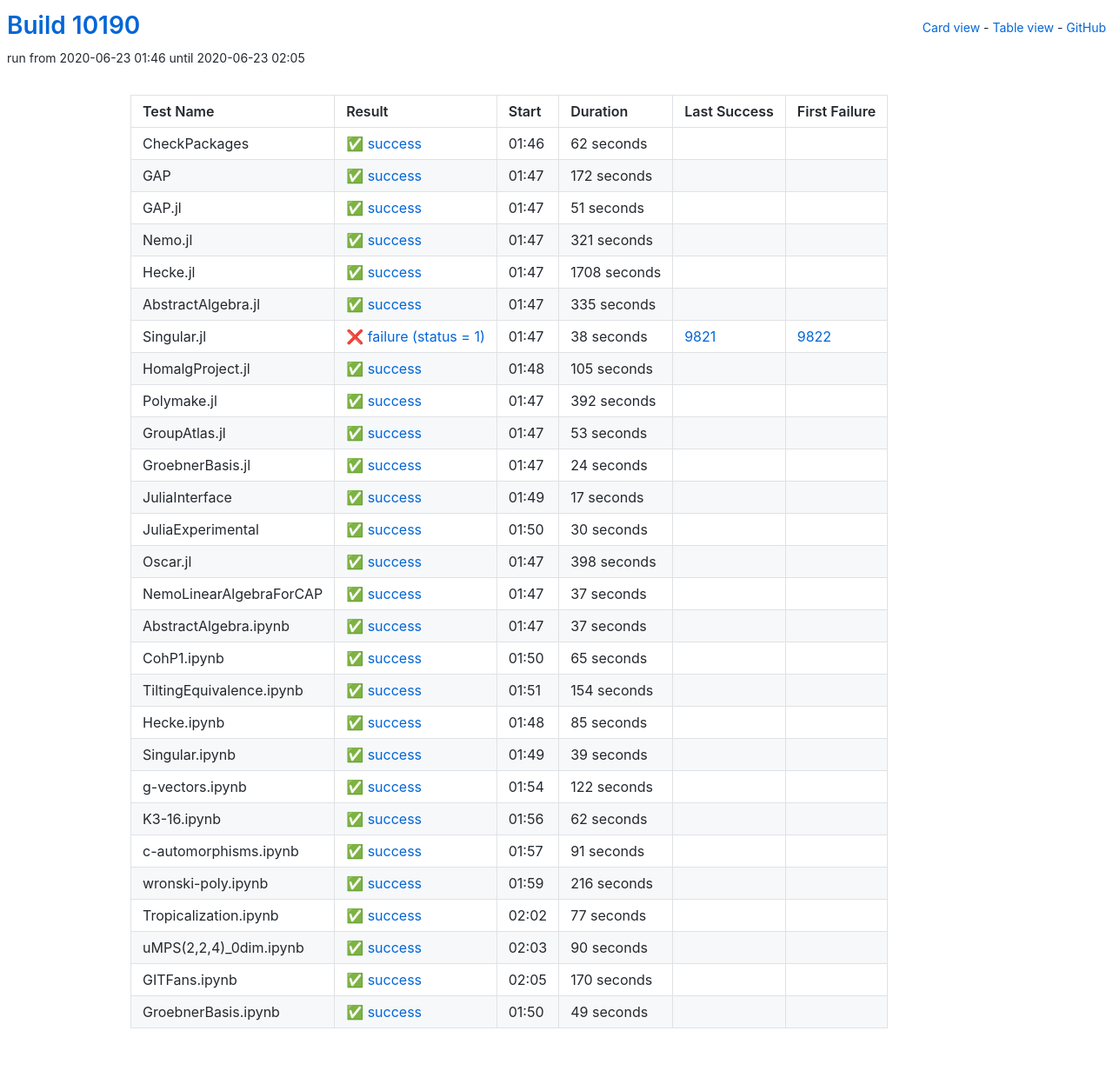
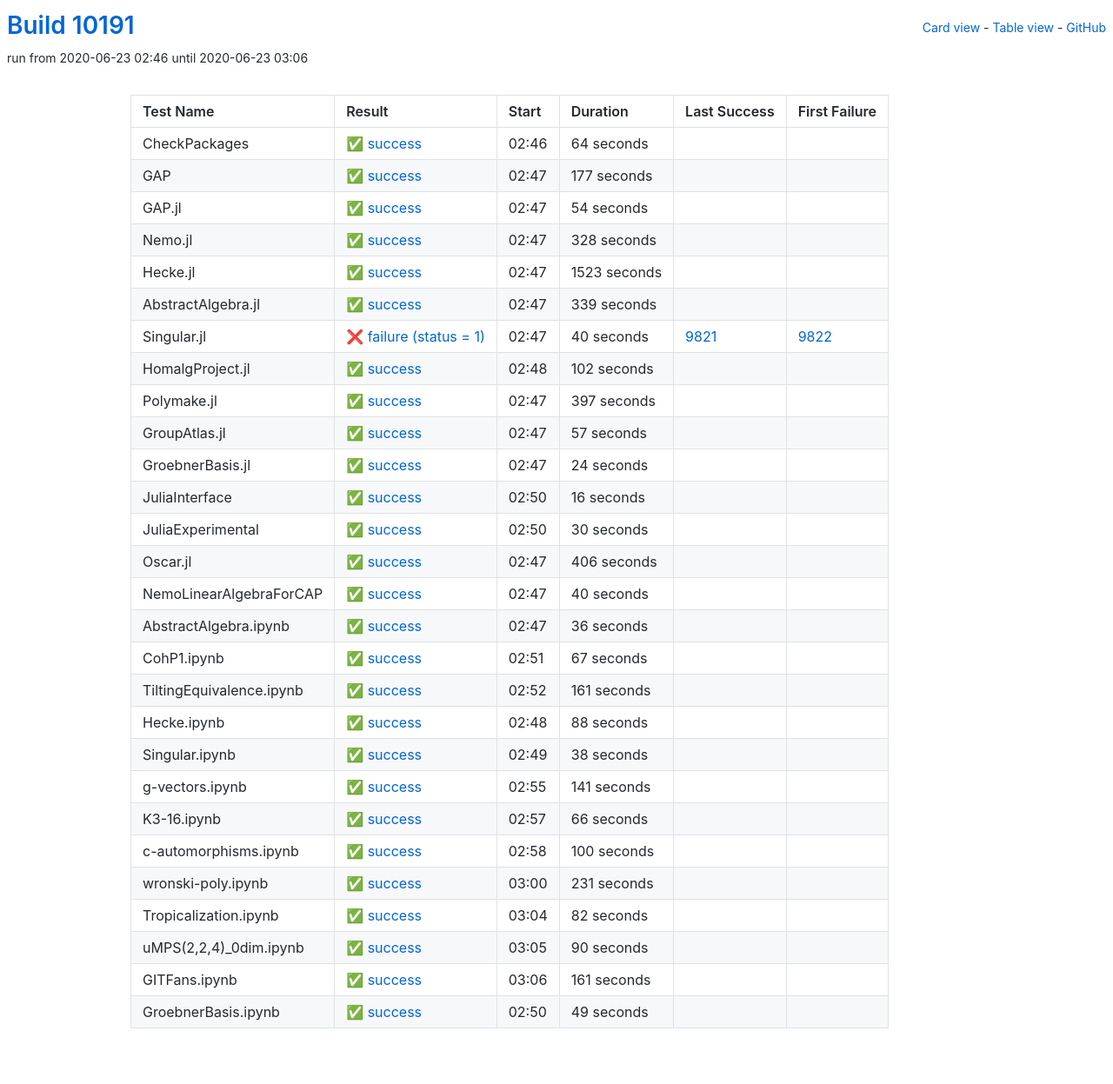
Before and after one commit to oscar-system/oscar-ci-status, a Jekyll site: the page built from table.html, in a window 1280 px wide. Shown: the whole page at 87% size. Built offline with Jekyll 4.4.1, drawn with Linux system fonts in a browser that asks for light colours.

Commit message:
Build #10191

```diff
--- a/_data/ci.yml
+++ b/_data/ci.yml
@@ -1,6 +1,6 @@
 ---
-build: 10190
-build_url: https://oscarci.mathematik.uni-kl.de/job/oscar/10190/
+build: 10191
+build_url: https://oscarci.mathematik.uni-kl.de/job/oscar/10191/
 job: oscar
 organization: oscar-system
 repo: oscar-ci-status
@@ -8,128 +8,128 @@
 tests:
 - name: CheckPackages
   id: checkpackages
-  log: https://oscarci.mathematik.uni-kl.de/job/oscar/10190/artifact/logs/build-10190/CheckPackages.log
-  start: 2020-06-23 01:46
+  log: https://oscarci.mathematik.uni-kl.de/job/oscar/10191/artifact/logs/build-10191/CheckPackages.log
+  start: 2020-06-23 02:46
   success: true
   exitcode: 0
   status: success
-  duration: 62
+  duration: 64
   last_success: false
   last_success_url:
   first_failure: false
   first_failure_url:
 - name: GAP
   id: gap
-  log: https://oscarci.mathematik.uni-kl.de/job/oscar/10190/artifact/logs/build-10190/GAP.log
-  start: 2020-06-23 01:47
+  log: https://oscarci.mathematik.uni-kl.de/job/oscar/10191/artifact/logs/build-10191/GAP.log
+  start: 2020-06-23 02:47
   success: true
   exitcode: 0
   status: success
-  duration: 172
+  duration: 177
   last_success: false
   last_success_url:
   first_failure: false
   first_failure_url:
 - name: GAP.jl
   id: gap-jl
-  log: https://oscarci.mathematik.uni-kl.de/job/oscar/10190/artifact/logs/build-10190/GAP.jl.log
-  start: 2020-06-23 01:47
+  log: https://oscarci.mathematik.uni-kl.de/job/oscar/10191/artifact/logs/build-10191/GAP.jl.log
+  start: 2020-06-23 02:47
   success: true
   exitcode: 0
   status: success
-  duration: 51
+  duration: 54
   last_success: false
   last_success_url:
   first_failure: false
   first_failure_url:
 - name: Nemo.jl
   id: nemo-jl
-  log: https://oscarci.mathematik.uni-kl.de/job/oscar/10190/artifact/logs/build-10190/Nemo.jl.log
-  start: 2020-06-23 01:47
+  log: https://oscarci.mathematik.uni-kl.de/job/oscar/10191/artifact/logs/build-10191/Nemo.jl.log
+  start: 2020-06-23 02:47
   success: true
   exitcode: 0
   status: success
-  duration: 321
+  duration: 328
   last_success: false
   last_success_url:
   first_failure: false
   first_failure_url:
 - name: Hecke.jl
   id: hecke-jl
-  log: https://oscarci.mathematik.uni-kl.de/job/oscar/10190/artifact/logs/build-10190/Hecke.jl.log
-  start: 2020-06-23 01:47
+  log: https://oscarci.mathematik.uni-kl.de/job/oscar/10191/artifact/logs/build-10191/Hecke.jl.log
+  start: 2020-06-23 02:47
   success: true
   exitcode: 0
   status: success
-  duration: 1708
+  duration: 1523
   last_success: false
   last_success_url:
   first_failure: false
   first_failure_url:
 - name: AbstractAlgebra.jl
   id: abstractalgebra-jl
-  log: https://oscarci.mathematik.uni-kl.de/job/oscar/10190/artifact/logs/build-10190/AbstractAlgebra.jl.log
-  start: 2020-06-23 01:47
+  log: https://oscarci.mathematik.uni-kl.de/job/oscar/10191/artifact/logs/build-10191/AbstractAlgebra.jl.log
+  start: 2020-06-23 02:47
   success: true
   exitcode: 0
   status: success
-  duration: 335
+  duration: 339
   last_success: false
   last_success_url:
   first_failure: false
   first_failure_url:
 - name: Singular.jl
   id: singular-jl
-  log: https://oscarci.mathematik.uni-kl.de/job/oscar/10190/artifact/logs/build-10190/Singular.jl.log
-  start: 2020-06-23 01:47
+  log: https://oscarci.mathematik.uni-kl.de/job/oscar/10191/artifact/logs/build-10191/Singular.jl.log
+  start: 2020-06-23 02:47
   success: false
   exitcode: 1
   status: failure
-  duration: 38
+  duration: 40
   last_success: 9821
   last_success_url: https://oscarci.mathematik.uni-kl.de/job/oscar/9821/
   first_failure: 9822
   first_failure_url: https://oscarci.mathematik.uni-kl.de/job/oscar/9822/
 - name: HomalgProject.jl
   id: homalgproject-jl
-  log: https://oscarci.mathematik.uni-kl.de/job/oscar/10190/artifact/logs/build-10190/HomalgProject.jl.log
-  start: 2020-06-23 01:48
+  log: https://oscarci.mathematik.uni-kl.de/job/oscar/10191/artifact/logs/build-10191/HomalgProject.jl.log
+  start: 2020-06-23 02:48
   success: true
   exitcode: 0
   status: success
-  duration: 105
+  duration: 102
   last_success: false
   last_success_url:
   first_failure: false
   first_failure_url:
 - name: Polymake.jl
   id: polymake-jl
-  log: https://oscarci.mathematik.uni-kl.de/job/oscar/10190/artifact/logs/build-10190/Polymake.jl.log
-  start: 2020-06-23 01:47
+  log: https://oscarci.mathematik.uni-kl.de/job/oscar/10191/artifact/logs/build-10191/Polymake.jl.log
+  start: 2020-06-23 02:47
   success: true
   exitcode: 0
   status: success
-  duration: 392
+  duration: 397
   last_success: false
   last_success_url:
   first_failure: false
   first_failure_url:
 - name: GroupAtlas.jl
   id: groupatlas-jl
-  log: https://oscarci.mathematik.uni-kl.de/job/oscar/10190/artifact/logs/build-10190/GroupAtlas.jl.log
-  start: 2020-06-23 01:47
+  log: https://oscarci.mathematik.uni-kl.de/job/oscar/10191/artifact/logs/build-10191/GroupAtlas.jl.log
+  start: 2020-06-23 02:47
   success: true
   exitcode: 0
   status: success
-  duration: 53
+  duration: 57
   last_success: false
   last_success_url:
   first_failure: false
   first_failure_url:
 - name: GroebnerBasis.jl
   id: groebnerbasis-jl
-  log: https://oscarci.mathematik.uni-kl.de/job/oscar/10190/artifact/logs/build-10190/GroebnerBasis.jl.log
-  start: 2020-06-23 01:47
+  log: https://oscarci.mathematik.uni-kl.de/job/oscar/10191/artifact/logs/build-10191/GroebnerBasis.jl.log
+  start: 2020-06-23 02:47
   success: true
   exitcode: 0
   status: success
@@ -140,20 +140,20 @@
   first_failure_url:
 - name: JuliaInterface
   id: juliainterface
-  log: https://oscarci.mathematik.uni-kl.de/job/oscar/10190/artifact/logs/build-10190/JuliaInterface.log
-  start: 2020-06-23 01:49
+  log: https://oscarci.mathematik.uni-kl.de/job/oscar/10191/artifact/logs/build-10191/JuliaInterface.log
+  start: 2020-06-23 02:50
   success: true
   exitcode: 0
   status: success
-  duration: 17
+  duration: 16
   last_success: false
   last_success_url:
   first_failure: false
   first_failure_url:
 - name: JuliaExperimental
   id: juliaexperimental
-  log: https://oscarci.mathematik.uni-kl.de/job/oscar/10190/artifact/logs/build-10190/JuliaExperimental.log
-  start: 2020-06-23 01:50
+  log: https://oscarci.mathematik.uni-kl.de/job/oscar/10191/artifact/logs/build-10191/JuliaExperimental.log
+  start: 2020-06-23 02:50
   success: true
   exitcode: 0
   status: success
@@ -164,152 +164,152 @@
   first_failure_url:
 - name: Oscar.jl
   id: oscar-jl
-  log: https://oscarci.mathematik.uni-kl.de/job/oscar/10190/artifact/logs/build-10190/Oscar.jl.log
-  start: 2020-06-23 01:47
+  log: https://oscarci.mathematik.uni-kl.de/job/oscar/10191/artifact/logs/build-10191/Oscar.jl.log
+  start: 2020-06-23 02:47
   success: true
   exitcode: 0
   status: success
-  duration: 398
+  duration: 406
   last_success: false
   last_success_url:
   first_failure: false
   first_failure_url:
 - name: NemoLinearAlgebraForCAP
   id: nemolinearalgebraforcap
-  log: https://oscarci.mathematik.uni-kl.de/job/oscar/10190/artifact/logs/build-10190/NemoLinearAlgebraForCAP.log
-  start: 2020-06-23 01:47
+  log: https://oscarci.mathematik.uni-kl.de/job/oscar/10191/artifact/logs/build-10191/NemoLinearAlgebraForCAP.log
+  start: 2020-06-23 02:47
   success: true
   exitcode: 0
   status: success
-  duration: 37
+  duration: 40
   last_success: false
   last_success_url:
   first_failure: false
   first_failure_url:
 - name: AbstractAlgebra.ipynb
   id: abstractalgebra-ipynb
-  log: https://oscarci.mathematik.uni-kl.de/job/oscar/10190/artifact/logs/build-10190/AbstractAlgebra.ipynb.log
-  start: 2020-06-23 01:47
+  log: https://oscarci.mathematik.uni-kl.de/job/oscar/10191/artifact/logs/build-10191/AbstractAlgebra.ipynb.log
+  start: 2020-06-23 02:47
   success: true
   exitcode: 0
   status: success
-  duration: 37
+  duration: 36
   last_success: false
   last_success_url:
   first_failure: false
   first_failure_url:
 - name: CohP1.ipynb
   id: cohp1-ipynb
-  log: https://oscarci.mathematik.uni-kl.de/job/oscar/10190/artifact/logs/build-10190/CohP1.ipynb.log
-  start: 2020-06-23 01:50
+  log: https://oscarci.mathematik.uni-kl.de/job/oscar/10191/artifact/logs/build-10191/CohP1.ipynb.log
+  start: 2020-06-23 02:51
   success: true
   exitcode: 0
   status: success
-  duration: 65
+  duration: 67
   last_success: false
   last_success_url:
   first_failure: false
   first_failure_url:
 - name: TiltingEquivalence.ipynb
   id: tiltingequivalence-ipynb
-  log: https://oscarci.mathematik.uni-kl.de/job/oscar/10190/artifact/logs/build-10190/TiltingEquivalence.ipynb.log
-  start: 2020-06-23 01:51
+  log: https://oscarci.mathematik.uni-kl.de/job/oscar/10191/artifact/logs/build-10191/TiltingEquivalence.ipynb.log
+  start: 2020-06-23 02:52
   success: true
   exitcode: 0
   status: success
-  duration: 154
+  duration: 161
   last_success: false
   last_success_url:
   first_failure: false
   first_failure_url:
 - name: Hecke.ipynb
   id: hecke-ipynb
-  log: https://oscarci.mathematik.uni-kl.de/job/oscar/10190/artifact/logs/build-10190/Hecke.ipynb.log
-  start: 2020-06-23 01:48
+  log: https://oscarci.mathematik.uni-kl.de/job/oscar/10191/artifact/logs/build-10191/Hecke.ipynb.log
+  start: 2020-06-23 02:48
   success: true
   exitcode: 0
   status: success
-  duration: 85
+  duration: 88
   last_success: false
   last_success_url:
   first_failure: false
   first_failure_url:
 - name: Singular.ipynb
   id: singular-ipynb
-  log: https://oscarci.mathematik.uni-kl.de/job/oscar/10190/artifact/logs/build-10190/Singular.ipynb.log
-  start: 2020-06-23 01:49
+  log: https://oscarci.mathematik.uni-kl.de/job/oscar/10191/artifact/logs/build-10191/Singular.ipynb.log
+  start: 2020-06-23 02:49
   success: true
   exitcode: 0
   status: success
-  duration: 39
+  duration: 38
   last_success: false
   last_success_url:
   first_failure: false
   first_failure_url:
 - name: g-vectors.ipynb
   id: g-vectors-ipynb
-  log: https://oscarci.mathematik.uni-kl.de/job/oscar/10190/artifact/logs/build-10190/g-vectors.ipynb.log
-  start: 2020-06-23 01:54
+  log: https://oscarci.mathematik.uni-kl.de/job/oscar/10191/artifact/logs/build-10191/g-vectors.ipynb.log
+  start: 2020-06-23 02:55
   success: true
   exitcode: 0
   status: success
-  duration: 122
+  duration: 141
   last_success: false
   last_success_url:
   first_failure: false
   first_failure_url:
 - name: K3-16.ipynb
   id: k3-16-ipynb
-  log: https://oscarci.mathematik.uni-kl.de/job/oscar/10190/artifact/logs/build-10190/K3-16.ipynb.log
-  start: 2020-06-23 01:56
+  log: https://oscarci.mathematik.uni-kl.de/job/oscar/10191/artifact/logs/build-10191/K3-16.ipynb.log
+  start: 2020-06-23 02:57
   success: true
   exitcode: 0
   status: success
-  duration: 62
+  duration: 66
   last_success: false
   last_success_url:
   first_failure: false
   first_failure_url:
 - name: c-automorphisms.ipynb
   id: c-automorphisms-ipynb
-  log: https://oscarci.mathematik.uni-kl.de/job/oscar/10190/artifact/logs/build-10190/c-automorphisms.ipynb.log
-  start: 2020-06-23 01:57
+  log: https://oscarci.mathematik.uni-kl.de/job/oscar/10191/artifact/logs/build-10191/c-automorphisms.ipynb.log
+  start: 2020-06-23 02:58
   success: true
   exitcode: 0
   status: success
-  duration: 91
+  duration: 100
   last_success: false
   last_success_url:
   first_failure: false
   first_failure_url:
 - name: wronski-poly.ipynb
   id: wronski-poly-ipynb
-  log: https://oscarci.mathematik.uni-kl.de/job/oscar/10190/artifact/logs/build-10190/wronski-poly.ipynb.log
-  start: 2020-06-23 01:59
+  log: https://oscarci.mathematik.uni-kl.de/job/oscar/10191/artifact/logs/build-10191/wronski-poly.ipynb.log
+  start: 2020-06-23 03:00
   success: true
   exitcode: 0
   status: success
-  duration: 216
+  duration: 231
   last_success: false
   last_success_url:
   first_failure: false
   first_failure_url:
 - name: Tropicalization.ipynb
   id: tropicalization-ipynb
-  log: https://oscarci.mathematik.uni-kl.de/job/oscar/10190/artifact/logs/build-10190/Tropicalization.ipynb.log
-  start: 2020-06-23 02:02
+  log: https://oscarci.mathematik.uni-kl.de/job/oscar/10191/artifact/logs/build-10191/Tropicalization.ipynb.log
+  start: 2020-06-23 03:04
   success: true
   exitcode: 0
   status: success
-  duration: 77
+  duration: 82
   last_success: false
   last_success_url:
   first_failure: false
   first_failure_url:
 - name: uMPS(2,2,4)_0dim.ipynb
   id: umps-2-2-4-0dim-ipynb
-  log: https://oscarci.mathematik.uni-kl.de/job/oscar/10190/artifact/logs/build-10190/uMPS-2-2-4-_0dim.ipynb.log
-  start: 2020-06-23 02:03
+  log: https://oscarci.mathematik.uni-kl.de/job/oscar/10191/artifact/logs/build-10191/uMPS-2-2-4-_0dim.ipynb.log
+  start: 2020-06-23 03:05
   success: true
   exitcode: 0
   status: success
@@ -320,20 +320,20 @@
   first_failure_url:
 - name: GITFans.ipynb
   id: gitfans-ipynb
-  log: https://oscarci.mathematik.uni-kl.de/job/oscar/10190/artifact/logs/build-10190/GITFans.ipynb.log
-  start: 2020-06-23 02:05
+  log: https://oscarci.mathematik.uni-kl.de/job/oscar/10191/artifact/logs/build-10191/GITFans.ipynb.log
+  start: 2020-06-23 03:06
   success: true
   exitcode: 0
   status: success
-  duration: 170
+  duration: 161
   last_success: false
   last_success_url:
   first_failure: false
   first_failure_url:
 - name: GroebnerBasis.ipynb
   id: groebnerbasis-ipynb
-  log: https://oscarci.mathematik.uni-kl.de/job/oscar/10190/artifact/logs/build-10190/GroebnerBasis.ipynb.log
-  start: 2020-06-23 01:50
+  log: https://oscarci.mathematik.uni-kl.de/job/oscar/10191/artifact/logs/build-10191/GroebnerBasis.ipynb.log
+  start: 2020-06-23 02:50
   success: true
   exitcode: 0
   status: success
```
Also changed, not shown: README.md.
